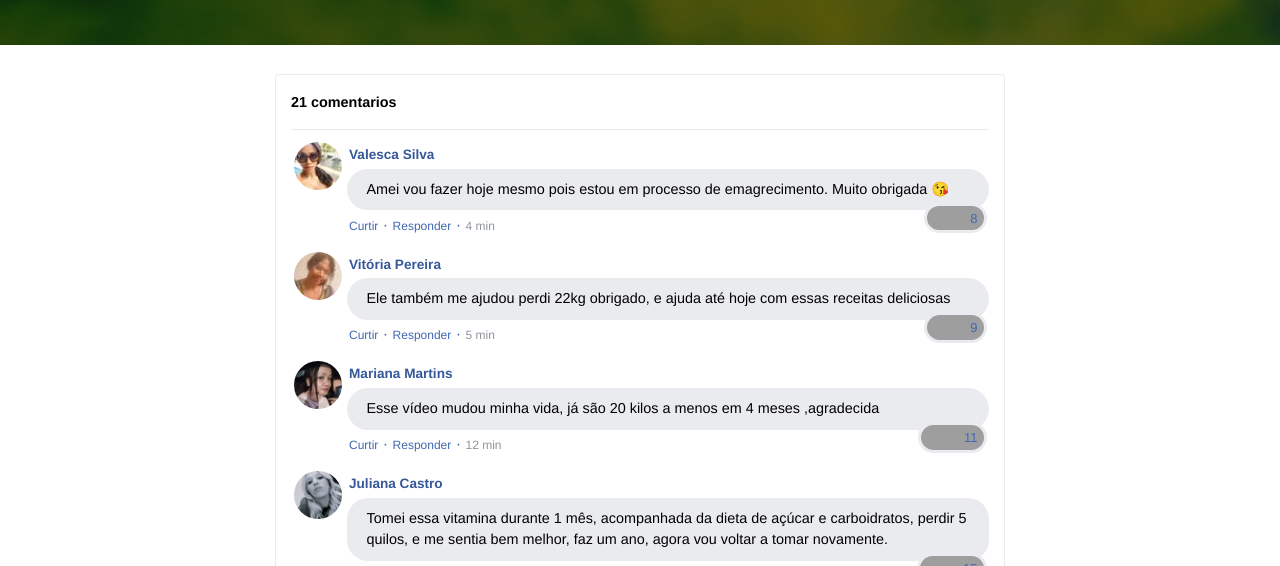
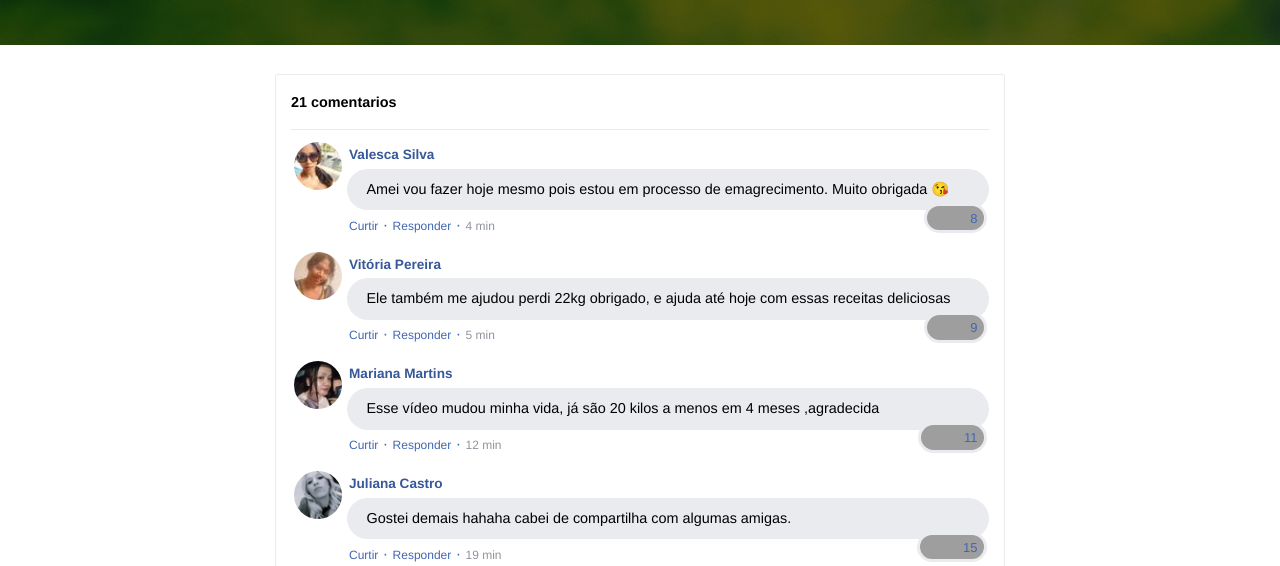
Before and after one commit to gabrielrevers/protocolozerobariga.online, a plain HTML site: page index.html in a window 1280 px wide. Shown: the part 214-780 px from the top of the page. Drawn offline with nearby package versions, Linux system fonts and the light colour scheme; grey boxes are pictures that could not be loaded; a script that the page names is missing.

Commit message:
Update index.html

```diff
--- a/index.html
+++ b/index.html
@@ -181,7 +181,7 @@
                       </td>
                     </tr>
                     <tr>
-                      <td class="fb-comments-comment-text">Tomei essa vitamina durante 1 mês, acompanhada da dieta de açúcar e carboidratos, perdir 5 quilos, e me sentia bem melhor, faz um ano, agora vou voltar a tomar novamente.</td>
+                      <td class="fb-comments-comment-text">Gostei demais hahaha cabei de compartilha com algumas amigas.</td>
                     </tr>
                     <tr>
                       <td class="fb-comments-comment-actions">
```
